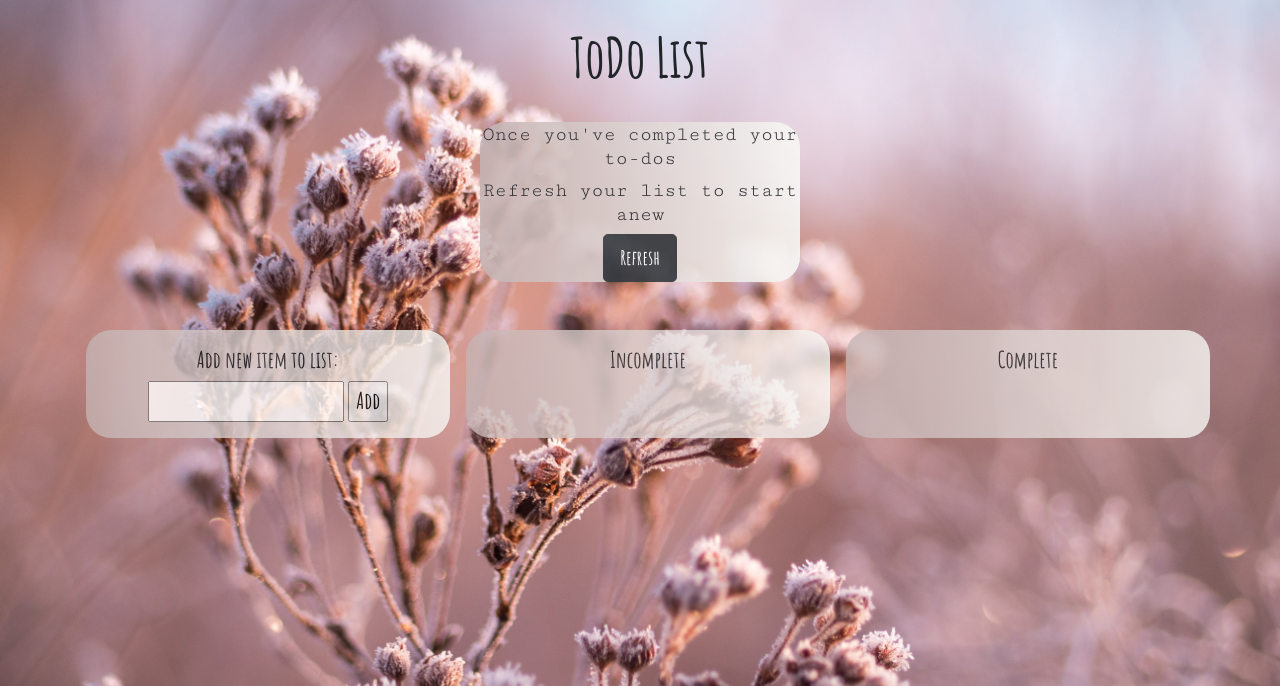
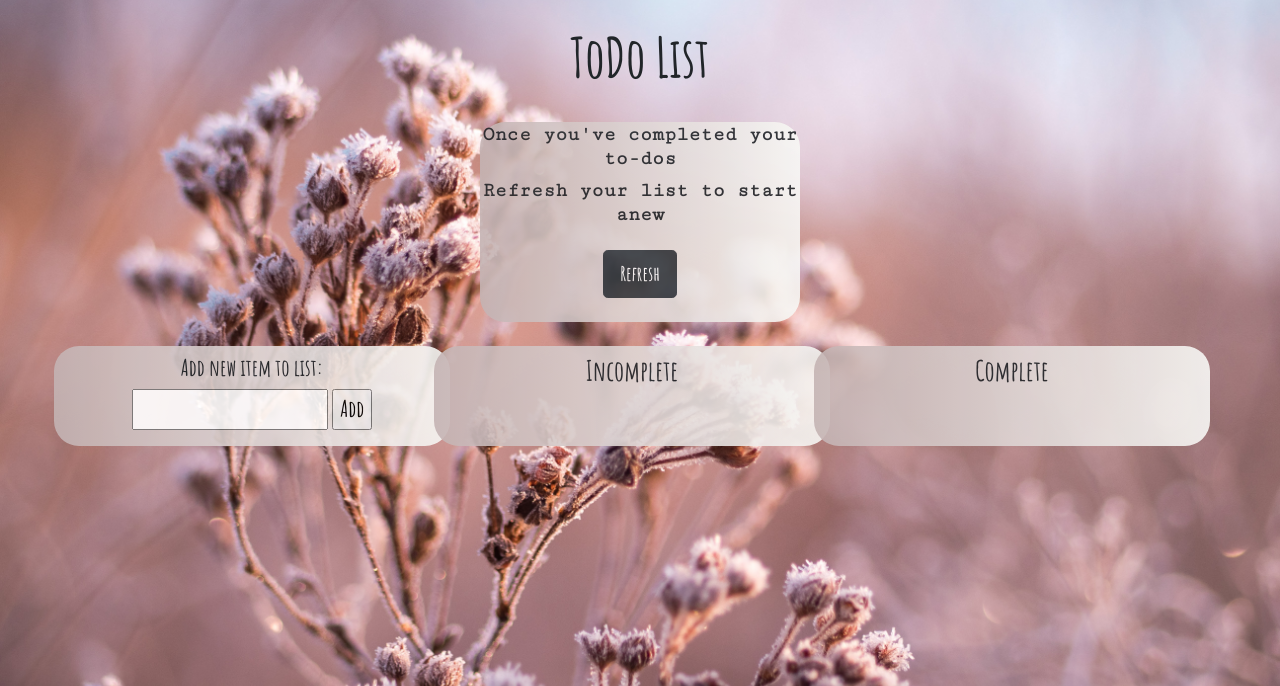
Before and after one commit to ashleykwan8/HBproject-planner, a Flask app: page /todo in a window 1280 px wide. Shown: the part 67-753 px from the top of the page. Run offline with Flask 2, Linux system fonts and the light colour scheme; data that the repository does not hold is empty; some libraries are stand-ins or nearby versions; some web fonts are replaced.

Commit message:
styling changes and added button to journal

```diff
--- a/server.py
+++ b/server.py
@@ -168,7 +168,7 @@ def save_entry():
     """Save Journal Entry"""
 
 
-    flash('Entries Saved!')
+    flash('refreshed!')
 
     return redirect('/journal')
 
--- a/static/style.css
+++ b/static/style.css
@@ -4,6 +4,14 @@
     margin-left: 20em;
     margin-right: 20em;
     border-radius: 25px;
+}
+
+textarea {
+    font-family: 'Cutive Mono', monospace;
+    color: black;
+    font-weight: 600;
+    font-size: 18px;
+    margin-right: 1.5em;
 }
 
 #welcomehome {
@@ -22,15 +30,11 @@
 
 #entry {
     background-image: linear-gradient(to right, rgb(196, 179, 179) , rgb(248, 248, 245));
-    opacity: 0.8;
+    opacity: 0.9;
     border-radius: 25px;
-    margin-left: 1em;
+    margin-left: -1em;
 }
 
-textarea {
-    opacity: 1;
-    padding: em;
-}
 .affirmation {
     font-size: 55px;
     font-family:'Dawning of a New Day', cursive;
@@ -89,16 +93,12 @@ h1, h3, h2, p,.additem,.refresh, nav{
             font-size: 23px;
 }
 
-/* .username,.password, .first_name {
-        font-size: medium;
-        font-weight: 900;
-} */
 
 .description, #title {
         font-family: 'Cutive Mono', monospace;
         text-align: center;
         font-size: 20px;
-        font-weight: 500;
+        font-weight: 700;
 }
 
 
@@ -142,9 +142,8 @@ li {
     height: 100px;
     width: 100px;
     margin: 0 auto;
-    background-color: rgb(0, 102, 255);
     animation-name: stretch;
-    animation-duration: 4.3s;
+    animation-duration: 4.5s;
     animation-timing-function: ease-out;
     animation-delay: 0;
     animation-direction: alternate;
--- a/templates/refresh.html
+++ b/templates/refresh.html
@@ -19,7 +19,7 @@
             Phone number: <input rows="10" class="phone_num" type="text" name="phone_num">
             </p>
             <p>
-                <input class="mb-2" type="submit" value="Signup">
+                <input class="btn btn-dark btn-lg, mb-4" type="submit" value="Signup">
             </p>
         </form>
     </div>
--- a/templates/todo.html
+++ b/templates/todo.html
@@ -11,10 +11,10 @@
         margin-left: 30em;
         margin-right: 30em;
     }
-    #refresh {
+    #refresh, #incomplete, #complete {
         text-align: center;
         font-family: 'Amatic SC', cursive;
-        font-size: 23px;
+        font-size: 28px;
     }
 
 </style>
@@ -27,11 +27,12 @@
     <h2 class="description">
         Refresh your list to start anew
     </h2>
-    <div class="mb-4" id="refresh">
+    <div class="mb-1, mt-4" id="refresh">
         <form action='/delete'>
             <input class="btn btn-dark btn-lg" type="submit" value="Refresh">
         </form>
     </div>
+    <br>
 </div>
 
 <br>
@@ -39,7 +40,7 @@
     <div class="row">
         <div class="col-sm" id="entry">
             <div class="additem">
-                <h2 class="mt-3">Add new item to list:</h2>
+                <h2 class="mt-2">Add new item to list:</h2>
                 <form action='/add', method="POST">
                     <input type="text" name="todoitem">
                     <input class="mb-3" class="btn btn-dark btn-m" type="submit" value="Add">
@@ -47,19 +48,19 @@
             </div>
         </div>
         <div class="col-sm" id="entry">
-            <h2 class="mt-3">Incomplete</h2>
+            <h2 class="mt-2" id="incomplete">Incomplete</h2>
             <ul>
                 {% for todo in incomplete %}
                 <br>
-                <li class="mb-3">{{ todo.text }}<a href="{{ url_for('complete_item', id=todo.id) }} ">   <button class="btn btn-dark"">Completed</button></a></li>
+                <li class="mb-3, description">{{ todo.text }}<a href="{{ url_for('complete_item', id=todo.id) }} "><button class="btn btn-dark"">Complete</button></a></li>
                 {% endfor %}
             </ul>
         </div>
         <div class="col-sm" id="entry">
-            <h2 class="mt-3">Complete</h2>
+            <h2 class="mt-2" id="complete">Complete</h2>
             <ul>
                 {% for todo in complete %}
-                <li>{{ todo.text }}<a href="{{ url_for('complete_item', id=todo.id) }}"></a></li>
+                <li class="mb-2, description">{{ todo.text }}<a href="{{ url_for('complete_item', id=todo.id) }}"></a></li>
                 {% endfor %}
             </ul>
         </div>
```
Also changed, not shown: templates/journal.html (+6 -4 lines), templates/meditate.html (+15 -4 lines), static/images/Reminder.jpg (deleted), static/images/Todolist.jpg (deleted), static/images/journal.jpg (deleted), static/images/meditation.jpg (deleted).
